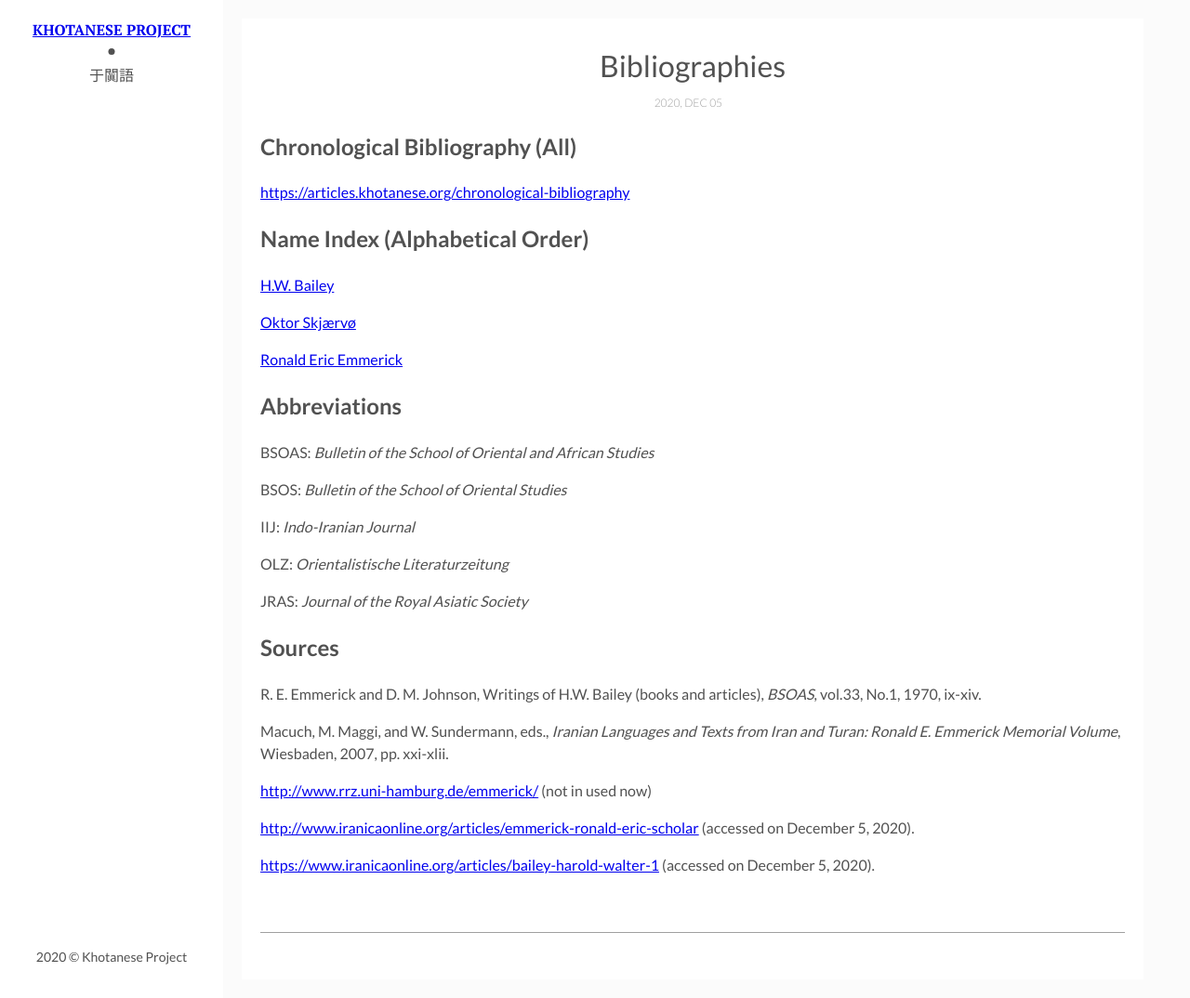
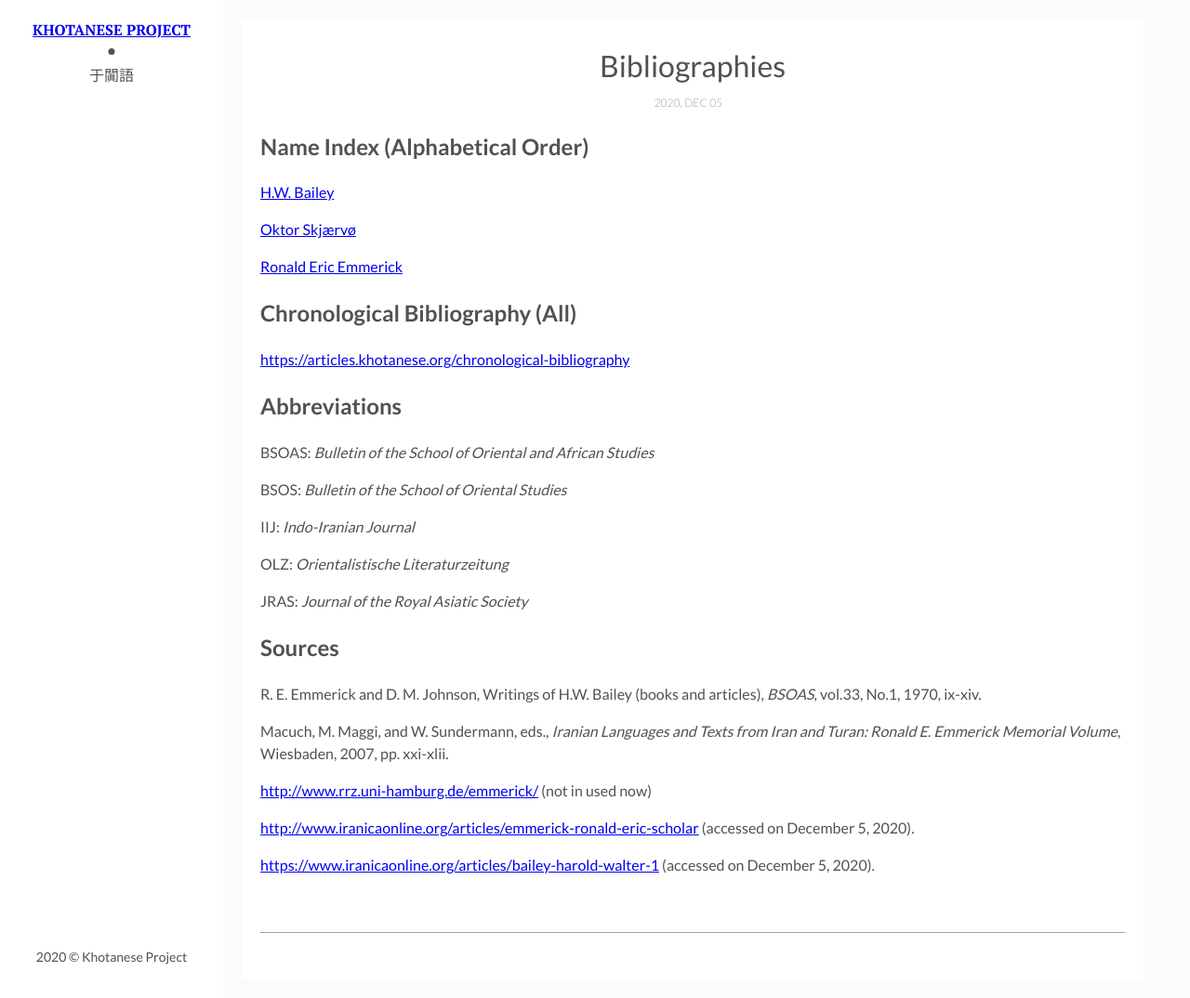
Before and after one commit to khotanese/khotanese.github.io, a Jekyll site: the page built from _posts/2020-12-6-bibliographies.markdown, in a window 1280 px wide and 1074 px high. Shown: the whole window at 93% size. Built offline with Jekyll 4.4.1, drawn with Linux system fonts in a browser that asks for light colours; part of the change alters nothing that is shown.

```diff
--- a/_posts/2020-12-6-bibliographies.markdown
+++ b/_posts/2020-12-6-bibliographies.markdown
@@ -6,10 +6,6 @@ description: # Add post description (optional)
 img:  # Add image post (optional)
 ---
 
-## Chronological Bibliography (All)
-
-[https://articles.khotanese.org/chronological-bibliography](https://articles.khotanese.org/chronological-bibliography/)
-
 ## Name Index (Alphabetical Order)
 
 [H.W. Bailey](https://articles.khotanese.org/bailey,-h.w/)
@@ -17,6 +13,10 @@ img:  # Add image post (optional)
 [Oktor Skjærvø](https://articles.khotanese.org/skj%C3%A6rv%C3%B8,-oktor/)
 
 [Ronald Eric Emmerick](https://articles.khotanese.org/emmerick,-ronald-eric/)
+
+## Chronological Bibliography (All)
+
+[https://articles.khotanese.org/chronological-bibliography](https://articles.khotanese.org/chronological-bibliography/)
 
 ## Abbreviations
 
```
